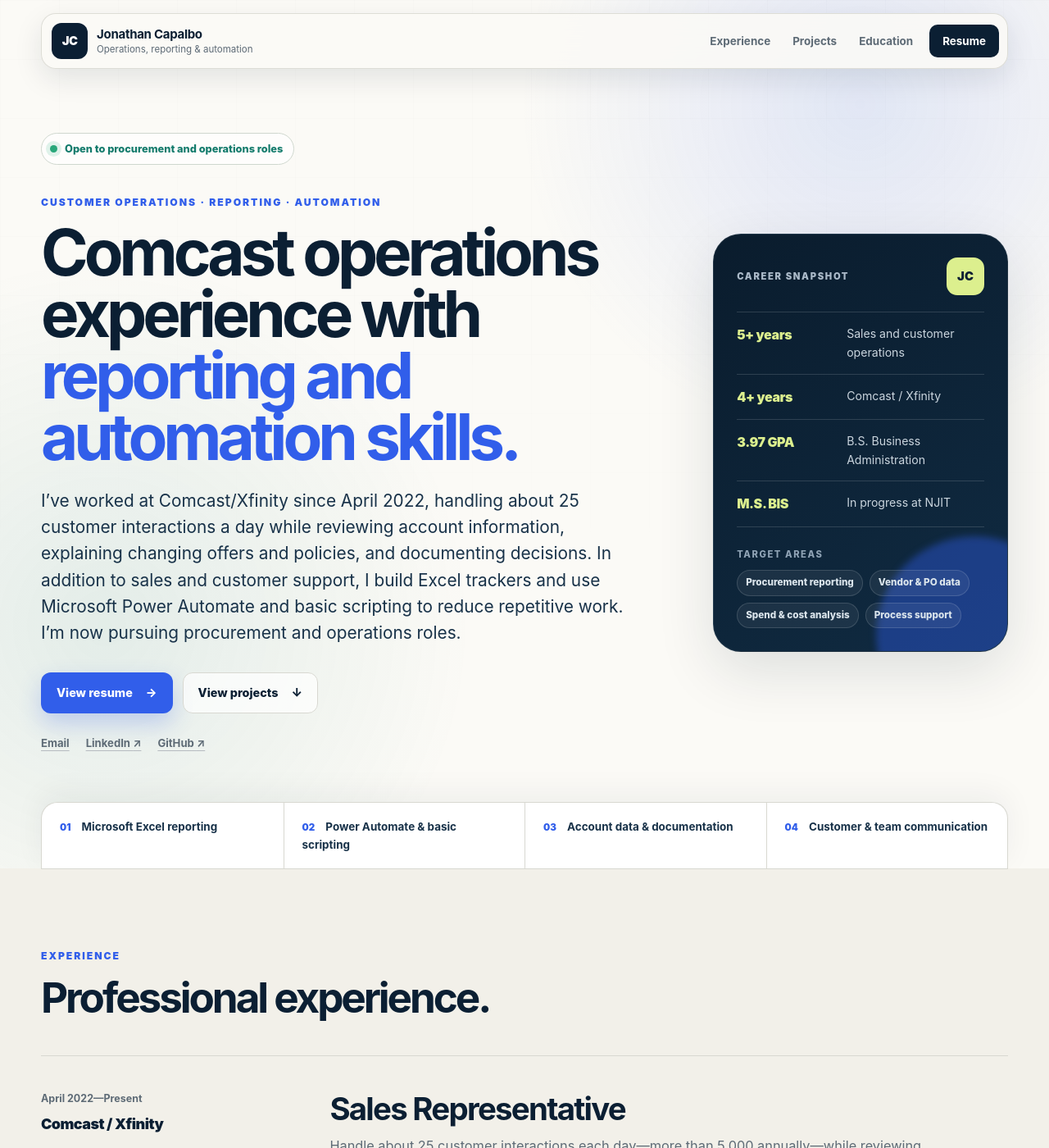
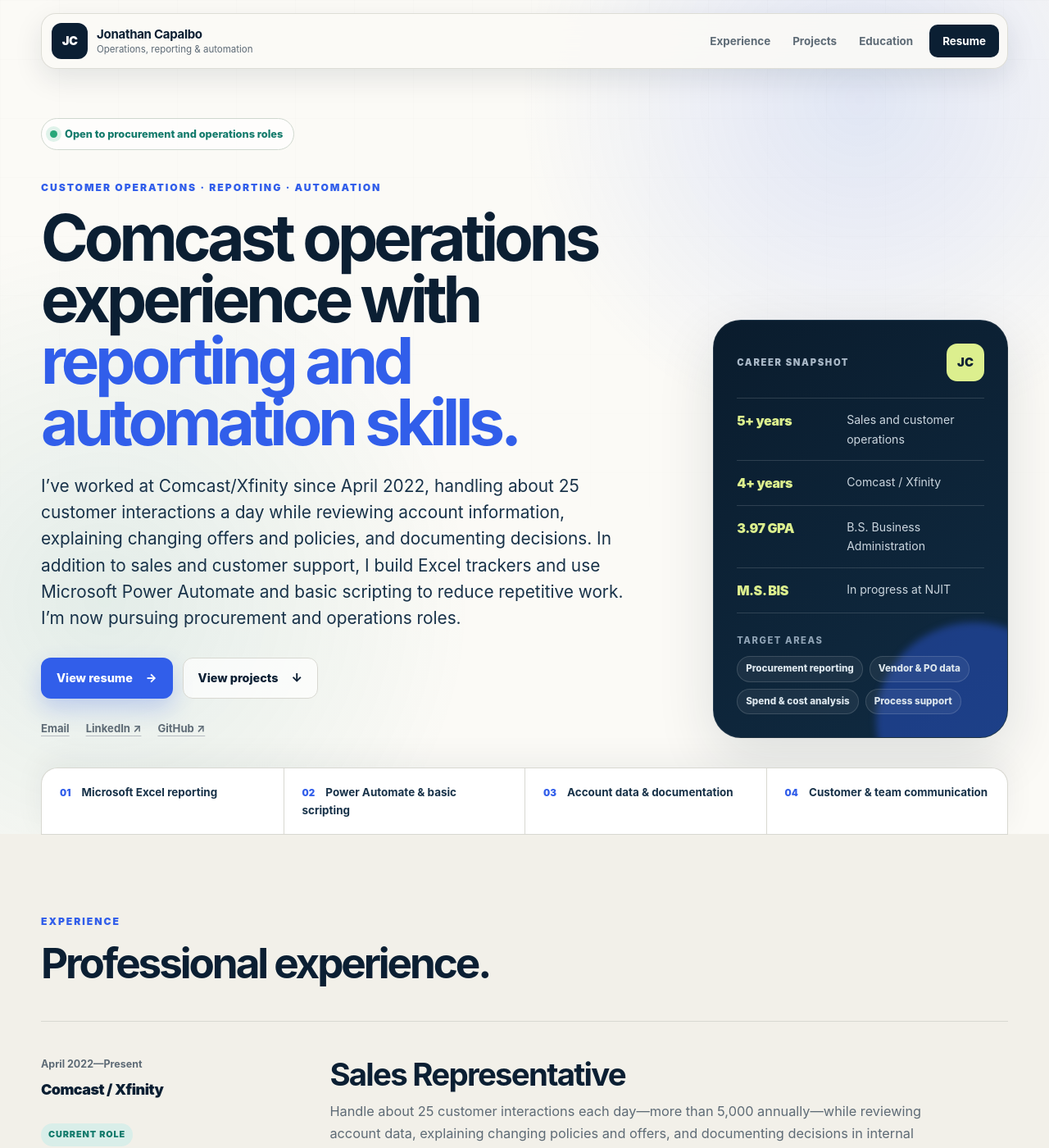
Before and after one commit to jon314159/JonathanCapalbo.me, a Jekyll site: the page index.html, which Jekyll copies as it is, in a window 1280 px wide and 1400 px high. Shown: the whole window at 82% size. Built offline with Jekyll 4.4.1, drawn with Linux system fonts in a browser that asks for light colours.

Commit message:
Reduce hero whitespace and bottom-align career card

```diff
--- a/assets/css/style.css
+++ b/assets/css/style.css
@@ -208,9 +208,9 @@
   gap: clamp(42px, 7vw, 96px);
   align-items: center;
   width: min(1180px, 100%);
-  min-height: 620px;
+  min-height: 600px;
   margin: 0 auto;
-  padding: 46px 0 60px;
+  padding: 28px 0 36px;
 }
 
 .hero-copy { animation: enter 480ms ease-out both; }
@@ -316,6 +316,7 @@
 
 .recruiter-card {
   position: relative;
+  align-self: end;
   overflow: hidden;
   padding: 28px;
   border: 1px solid rgba(255, 255, 255, 0.08);
```
